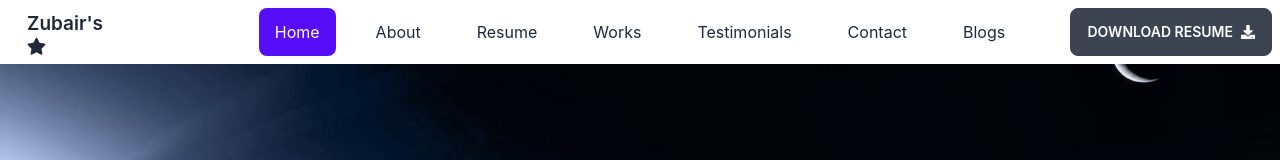
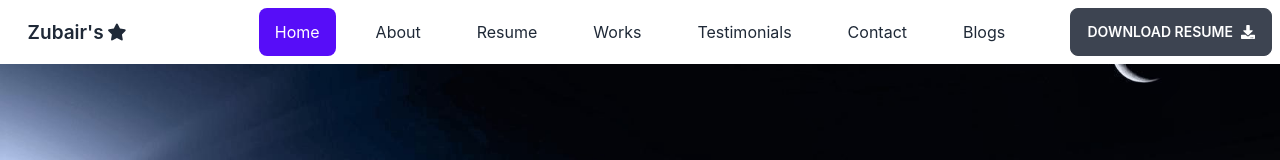
Before and after one commit to codex-zubair/my-portfolio, a React (Create React App) app: page / in a window 1280 px wide. Shown: the top 160 px of the page. Built offline with nearby package versions, Linux system fonts and the light colour scheme.

Commit message:
fixed icon

```diff
--- a/src/Shared/Navbar/Navbar.js
+++ b/src/Shared/Navbar/Navbar.js
@@ -36,7 +36,7 @@ const Navbar = () => {
                             {Menu}
                         </ul>
                     </div>
-                    <a className="hidden lg:block btn btn-ghost normal-case text-xl flex gap-1">Zubair's<FaStar></FaStar></a>
+                    <a className="hidden lg:flex btn btn-ghost normal-case text-xl flex gap-1">Zubair's<FaStar></FaStar></a>
                 </div>
                 <div className="navbar-center hidden lg:flex">
                     <ul className="menu menu-horizontal px-1">
```
